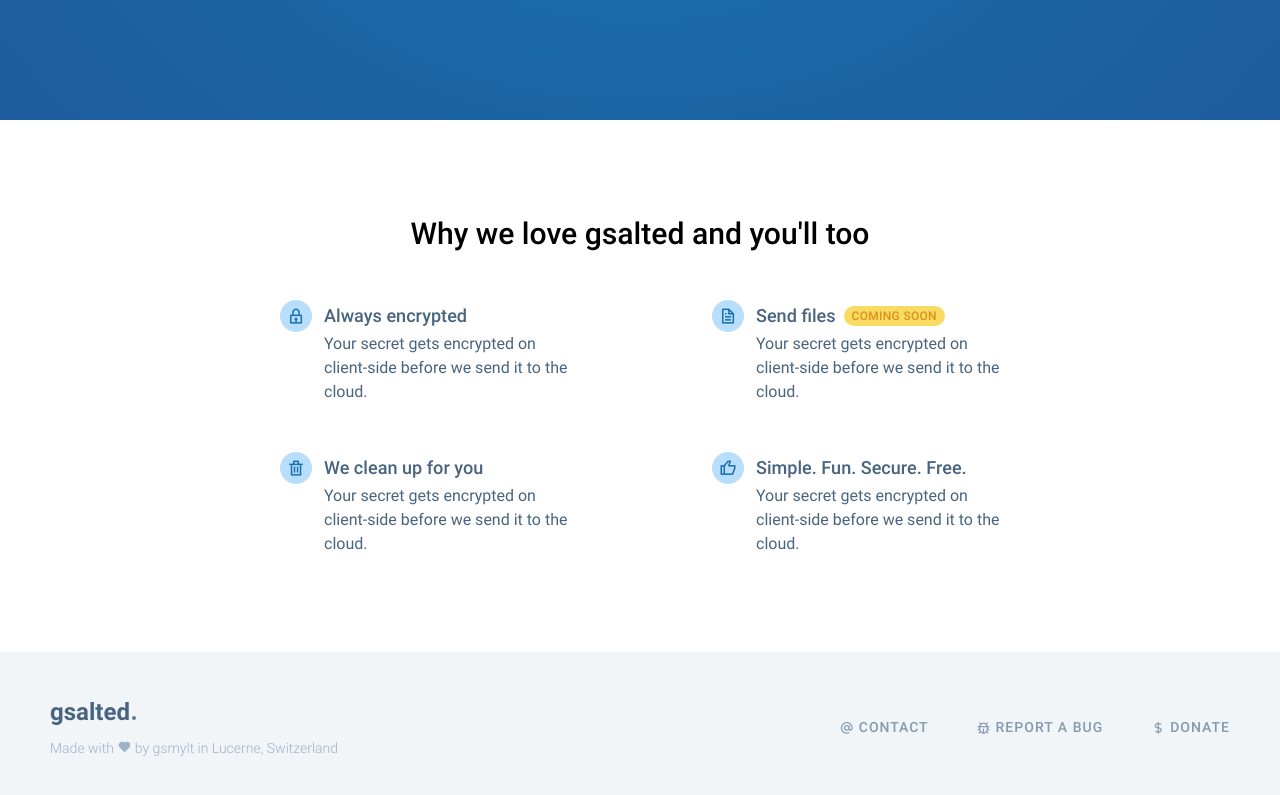
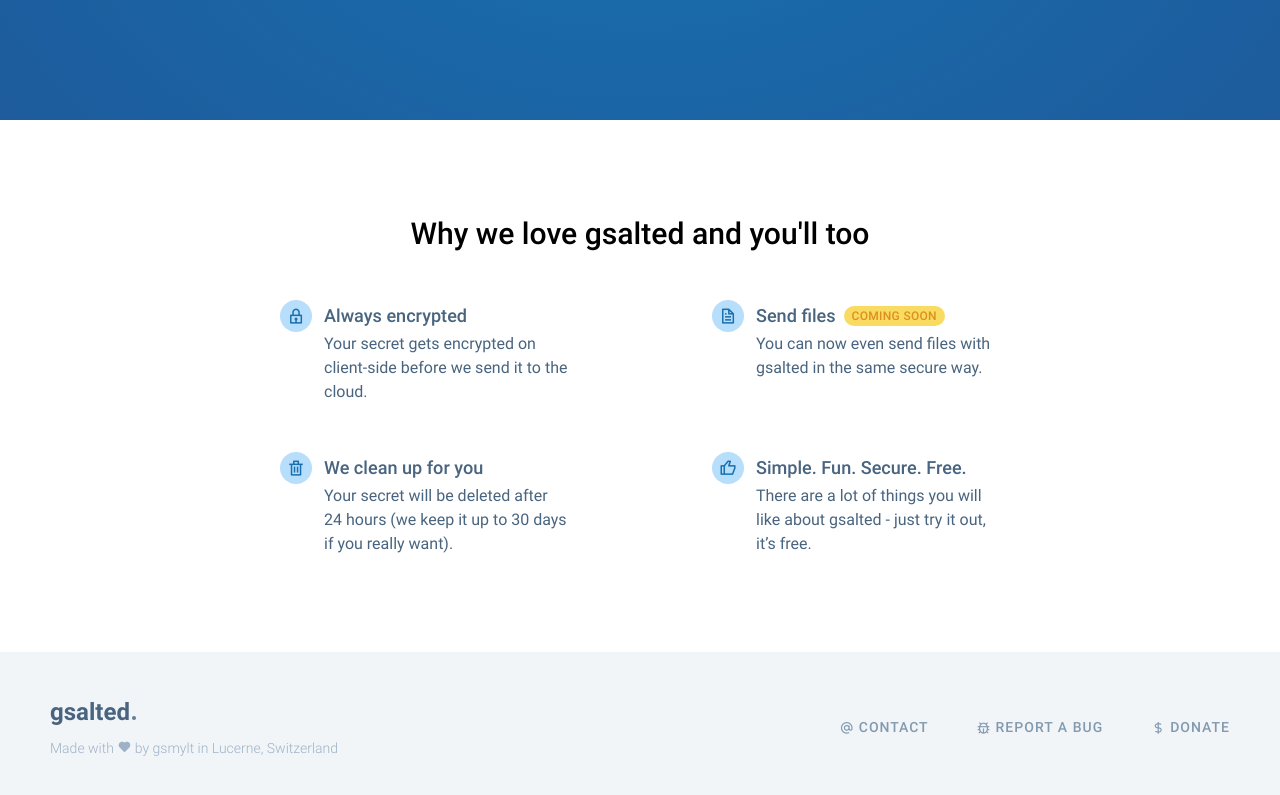
Before and after one commit to gsmylt/gsalted, a Vue app: page / in a window 1280 px wide. Shown: the part 660-1455 px from the top of the page. Built offline with nearby package versions, Linux system fonts and the light colour scheme; what vue-timeago would draw is missing.

Commit message:
Add useful description to feature area

```diff
--- a/src/components/widgets/FeatureArea.vue
+++ b/src/components/widgets/FeatureArea.vue
@@ -35,18 +35,18 @@ export default class FeatureArea extends Vue {
     {
       icon: 'bx-file',
       title: 'Send files',
-      text: 'Your secret gets encrypted on client-side before we send it to the cloud.',
+      text: 'You can now even send files with gsalted in the same secure way.',
       badge: 'Coming soon',
     },
     {
       icon: 'bx-trash',
       title: 'We clean up for you',
-      text: 'Your secret gets encrypted on client-side before we send it to the cloud.',
+      text: 'Your secret will be deleted after 24 hours (we keep it up to 30 days if you really want).',
     },
     {
       icon: 'bx-like',
       title: 'Simple. Fun. Secure. Free.',
-      text: 'Your secret gets encrypted on client-side before we send it to the cloud.',
+      text: 'There are a lot of things you will like about gsalted - just try it out, it’s free.',
     },
   ];
 
```
